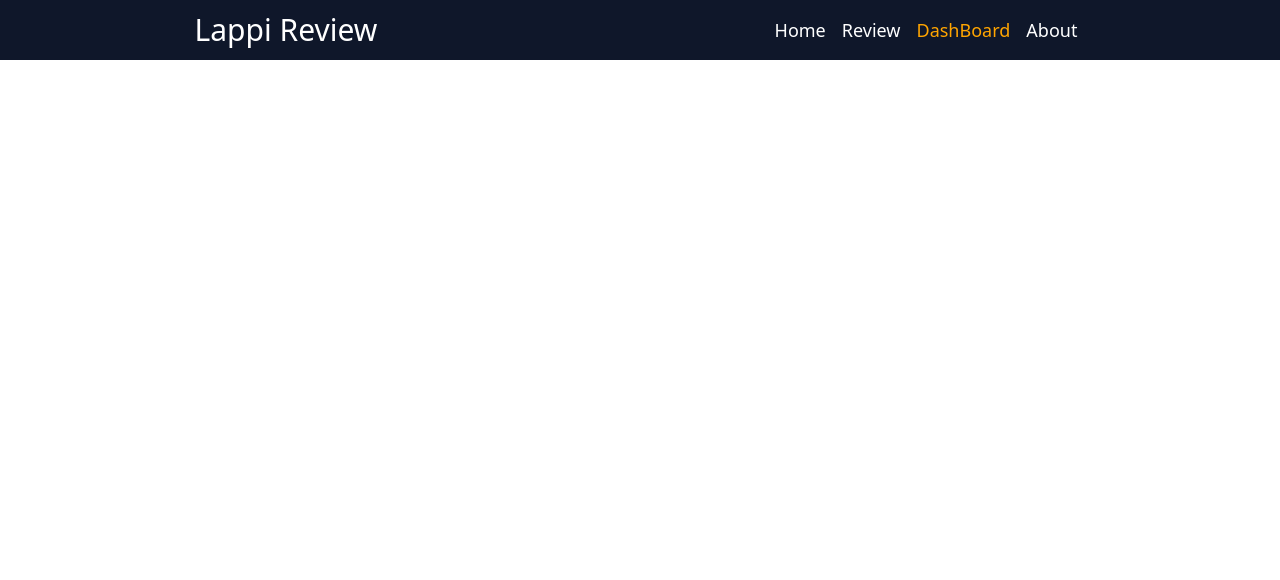
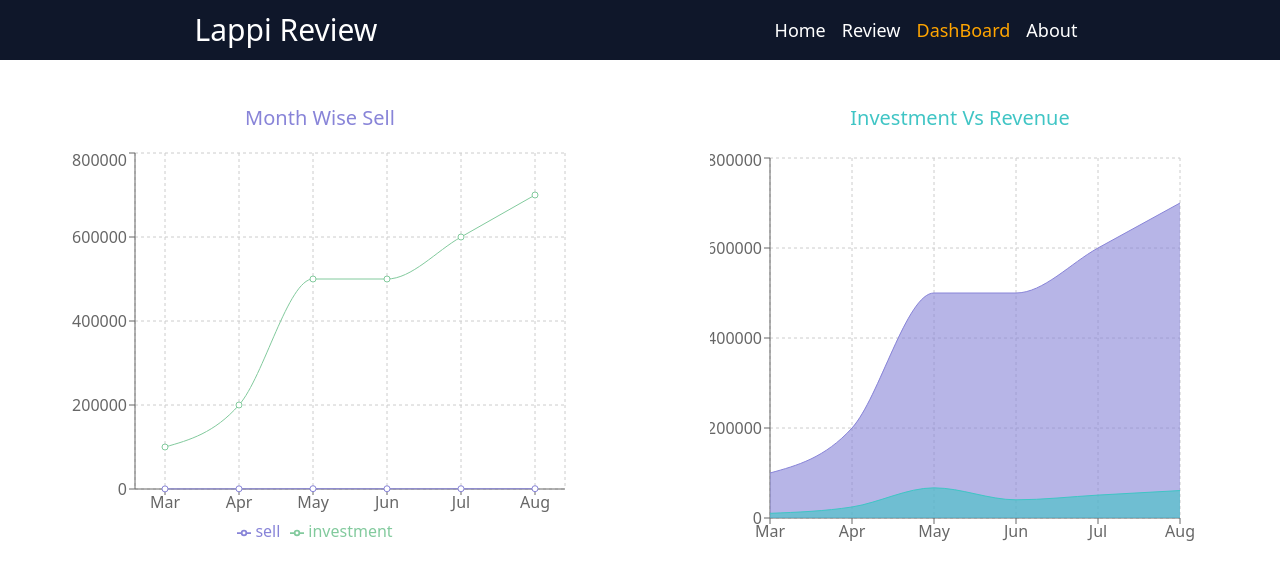
Before and after one commit to ZIHAD22/Lappi-Review, a React (Create React App) app: page /dashboard in a window 1280 px wide. Shown: the top 580 px of the page. Built offline with nearby package versions, Linux system fonts and the light colour scheme.

Commit message:
dashboard components complete

```diff
--- /dev/null
+++ b/public/data.json
@@ -0,0 +1,38 @@
+[
+    {
+        "month": "Mar",
+        "investment": 100000,
+        "sell": 241,
+        "revenue": 10401
+    },
+    {
+        "month": "Apr",
+        "investment": 200000,
+        "sell": 423,
+        "revenue": 24500
+    },
+    {
+        "month": "May",
+        "investment": 500000,
+        "sell": 726,
+        "revenue": 67010
+    },
+    {
+        "month": "Jun",
+        "investment": 500000,
+        "sell": 529,
+        "revenue": 40405
+    },
+    {
+        "month": "Jul",
+        "investment": 600000,
+        "sell": 601,
+        "revenue": 50900
+    },
+    {
+        "month": "Aug",
+        "investment": 700000,
+        "sell": 670,
+        "revenue": 61000
+    }
+]
--- a/src/App/App.js
+++ b/src/App/App.js
@@ -1,5 +1,6 @@
 import { Route, Routes } from 'react-router-dom'
 import CustomerReview from '../components/CustomerReview/CustomerReview'
+import DashBoard from '../components/DashBoard/DashBoard'
 import Header from '../components/Header/Header'
 import HeroArea from '../components/HeroArea/HeroArea'
 import './App.css'
@@ -11,10 +12,8 @@ function App() {
       <Routes>
         <Route path="/" element={<HeroArea />}></Route>
         <Route path="/home" element={<HeroArea />}></Route>
-        <Route
-          path="/review"
-          element={<CustomerReview short={false} />}
-        ></Route>
+        <Route path="/review" element={<CustomerReview />}></Route>
+        <Route path="/dashboard" element={<DashBoard />}></Route>
       </Routes>
     </div>
   )
--- /dev/null
+++ b/src/components/ChartItem/AreaChartItem.jsx
@@ -0,0 +1,50 @@
+import React from "react";
+import {
+  AreaChart,
+  Area,
+  XAxis,
+  YAxis,
+  CartesianGrid,
+  Tooltip,
+  ResponsiveContainer,
+} from "recharts";
+
+const AreaChartItem = ({ data }) => {
+  return (
+    <div>
+      <h1 className="text-xl text-center mb-4 text-[#40c5c5]">
+        Investment Vs Revenue
+      </h1>
+      <AreaChart
+        width={500}
+        height={400}
+        data={data}
+        margin={{
+          top: 10,
+          right: 30,
+          left: 0,
+          bottom: 0,
+        }}
+      >
+        <CartesianGrid strokeDasharray="3 3" />
+        <XAxis dataKey="month" />
+        <YAxis />
+        <Tooltip />
+        <Area
+          type="monotone"
+          dataKey="investment"
+          stroke="#8884d8"
+          fill="#8884d8"
+        />
+        <Area
+          type="monotone"
+          dataKey="revenue"
+          stroke="#40c5c5"
+          fill="#40c5c5"
+        />
+      </AreaChart>
+    </div>
+  );
+};
+
+export default AreaChartItem;
--- /dev/null
+++ b/src/components/ChartItem/LineChartItem.jsx
@@ -0,0 +1,38 @@
+import React from "react";
+import {
+  LineChart,
+  Line,
+  XAxis,
+  YAxis,
+  CartesianGrid,
+  Tooltip,
+  Legend,
+  ReferenceLine,
+  ResponsiveContainer,
+} from "recharts";
+
+const LineChartItem = ({ data }) => {
+  return (
+    <div>
+      <h1 className="text-xl text-center mb-4 text-[#8884d8]">
+        Month Wise Sell
+      </h1>
+      <LineChart width={500} height={400} data={data}>
+        <CartesianGrid strokeDasharray="3 3" />
+        <XAxis dataKey="month" padding={{ left: 30, right: 30 }} />
+        <YAxis />
+        <Tooltip />
+        <Legend />
+        <Line
+          type="monotone"
+          dataKey="sell"
+          stroke="#8884d8"
+          activeDot={{ r: 8 }}
+        />
+        <Line type="monotone" dataKey="investment" stroke="#82ca9d" />
+      </LineChart>
+    </div>
+  );
+};
+
+export default LineChartItem;
--- /dev/null
+++ b/src/components/DashBoard/DashBoard.jsx
@@ -0,0 +1,18 @@
+import React from "react";
+import useChartData from "../../hooks/useChartData";
+import AreaChartItem from "../ChartItem/AreaChartItem";
+import LineChartItem from "../ChartItem/LineChartItem";
+
+const DashBoard = () => {
+  const [data, setData] = useChartData();
+  return (
+    <div className="h-screen my-auto">
+      <div className="grid grid-cols-2 mt-11 place-items-center">
+        <LineChartItem data={data} />
+        <AreaChartItem data={data} />
+      </div>
+    </div>
+  );
+};
+
+export default DashBoard;
--- /dev/null
+++ b/src/hooks/useChartData.js
@@ -0,0 +1,14 @@
+import axios from 'axios'
+import React, { useEffect, useState } from 'react'
+
+const useChartData = () => {
+  const [data, setData] = useState()
+
+  useEffect(() => {
+    axios.get('data.json').then((res) => setData(res.data))
+  }, [])
+
+  return [data, setData]
+}
+
+export default useChartData
```
Also changed, not shown: src/hooks/useReview.js (renamed from src/hooks/useReview.jsx).
